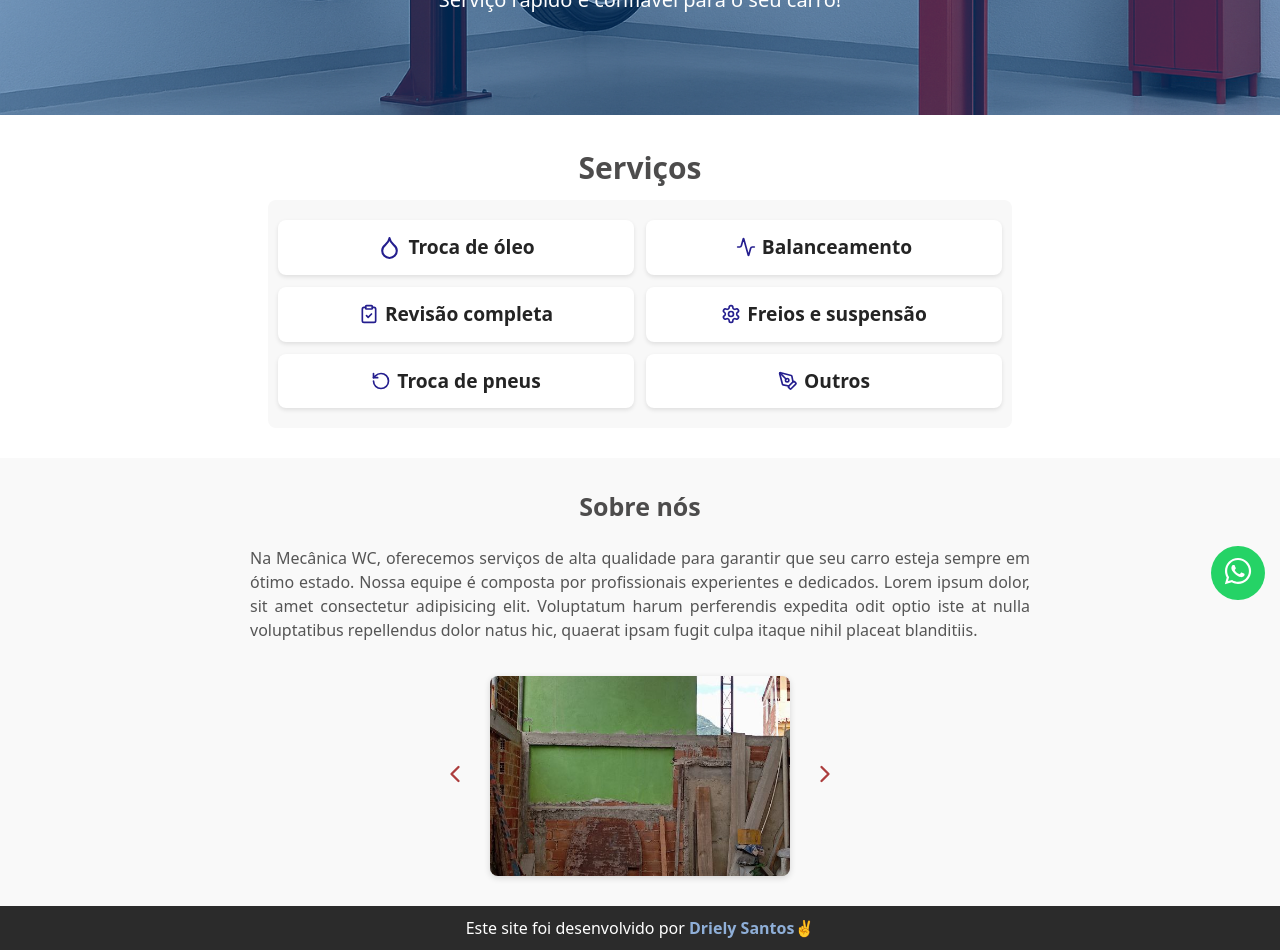
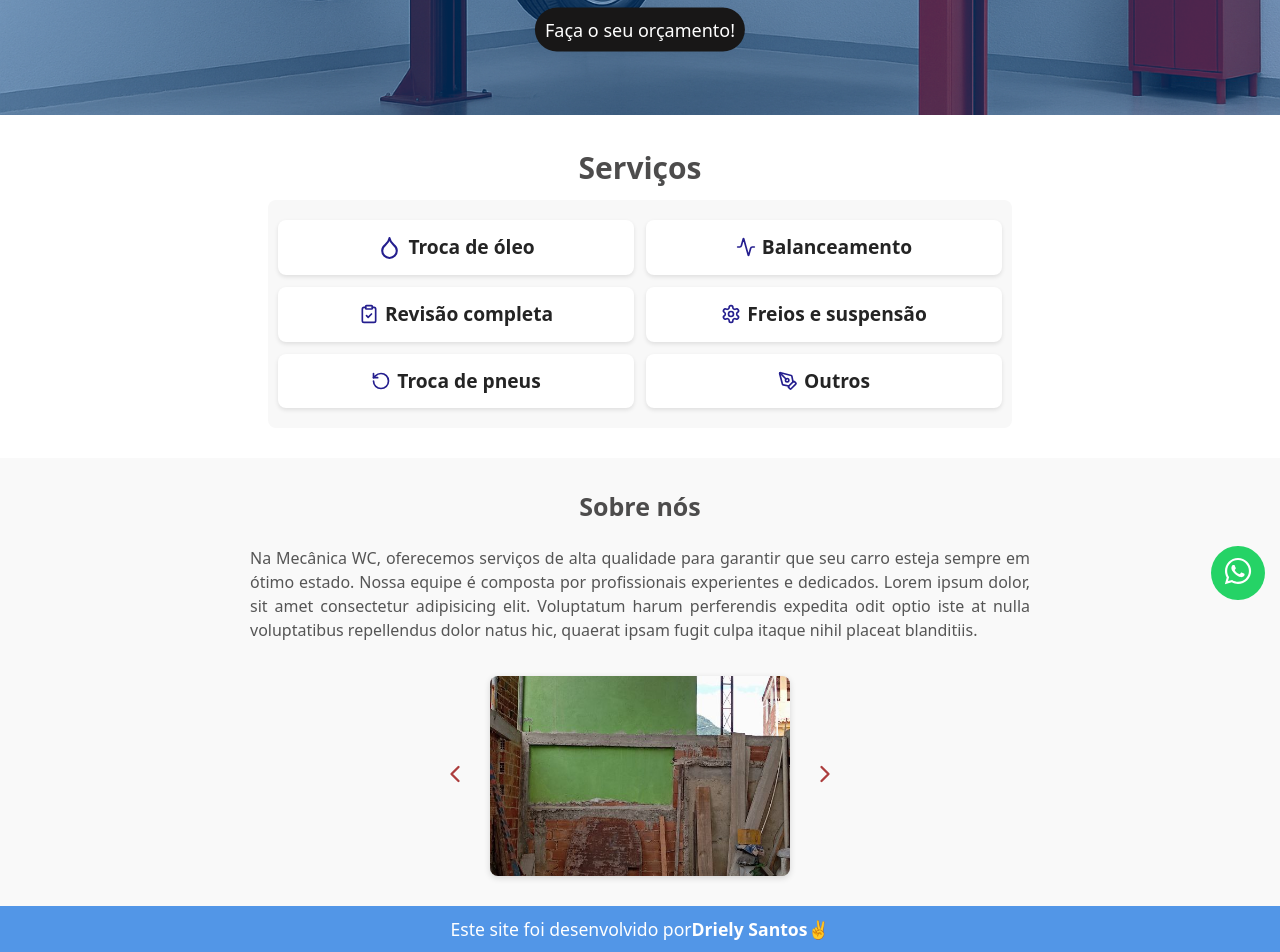
Before and after one commit to DrielySantos/wc-mecanica, a React (Vite) app: page / in a window 1280 px wide. Shown: the part 185-1137 px from the top of the page. Built offline with nearby package versions, Linux system fonts and the light colour scheme.

Commit message:
criação hiperlink no banner

```diff
--- a/src/components/Banner.jsx
+++ b/src/components/Banner.jsx
@@ -9,6 +9,9 @@ const Banner = () =>{
             <div style={styles.texto}>
                 <h1 style={styles.titulo}>Bem-vindo à WIBRACAR!</h1>
                 <p style={styles.subtitulo}>Serviço rápido e confiável para o seu carro!</p>
+                <a className="btnBanner" href="https://wa.me/5521983844493?text=Olá%2C%20gostaria%20de%20realizar%20um%20orçamento."
+                target="_blank"
+                rel="noopener noreferrer">Faça o seu orçamento!</a>
             </div>
         </section>
     );
@@ -51,7 +54,7 @@ const styles = {
     },
     subtitulo:{
         fontSize: "20px",
-        marginTop: "10px"
+        margin: "20px auto"
     },
 };
 
--- a/src/components/Footer.jsx
+++ b/src/components/Footer.jsx
@@ -3,18 +3,19 @@ import React from 'react';
 function Footer() {
     return (
       <footer style={styles.footer}>
-        <p>Este site foi desenvolvido por <a href="https://www.linkedin.com/in/drielysantos/" className='footerLink'>Driely Santos</a>✌️</p>
+        <p>Este site foi desenvolvido por
+          <a href="https://www.linkedin.com/in/drielysantos/" className='footerLink'>Driely Santos</a>✌️</p>
       </footer>
     );
 }
 
 const styles = {
   footer:{
-    backgroundColor: "#000000d4",
-    color: "#fff",
+    backgroundColor: "#2f80e2d3",
+    color: "#ffffff",
     textAlign: "center",
+    fontSize: "1.1rem",
     padding: "10px",
-    // position: "fixed",
   },
 
 }
--- a/src/index.css
+++ b/src/index.css
@@ -53,12 +53,27 @@ body {
 }
 
 .footerLink{
-  color: #8fafd8;
+  color: #ffffff;
   font-weight: bold;
   transition: .2s ease-in-out;
   &&:hover{
-    color: #dddbdb;
+    color: #cdcbcf;
   }
+}
+
+.btnBanner{
+    width: 200px;
+    height: 30px;
+    padding: 10px;
+    margin-top: 20px auto;
+    background-color: #181717;
+    color: white;
+    font-size: 18px;
+    border-radius: 50px;
+    transition: .2s ease-in-out;
+      &:hover{
+        color: #fcff46;
+      }
 }
 
 @media (max-width: 768px){
```
